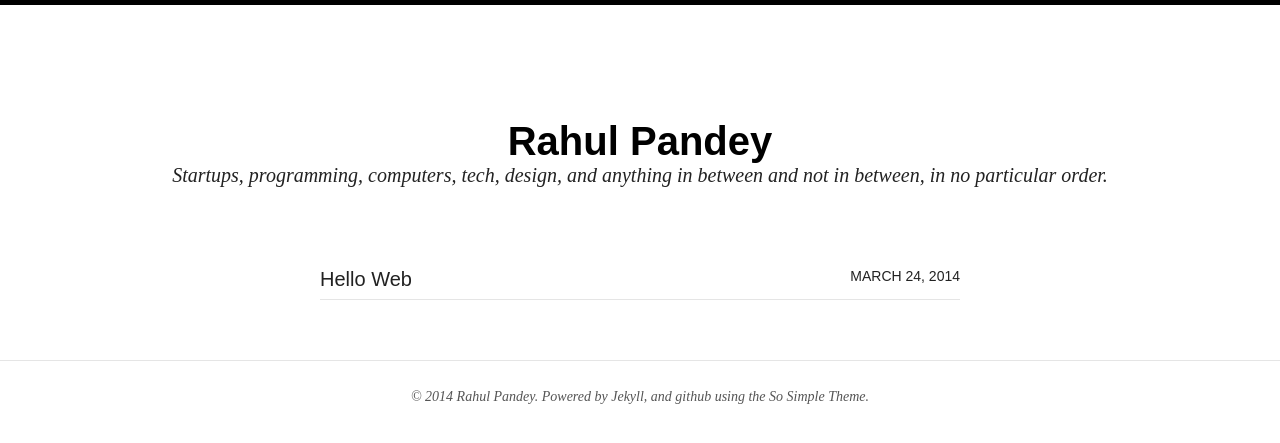
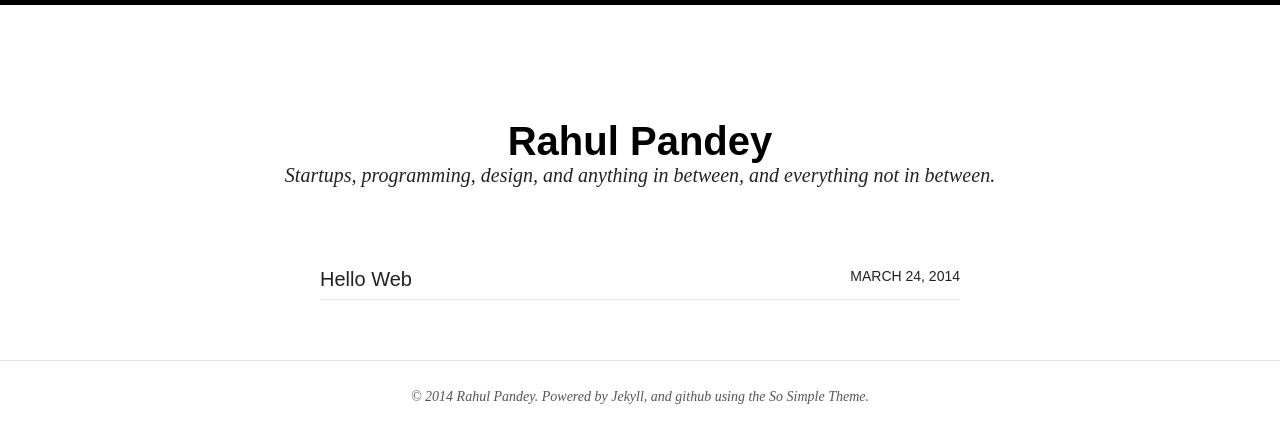
Before and after one commit to rpdemo/rahulpandeyc.github.io, a Jekyll site: the page built from index.html, in a window 1280 px wide. Shown: the top 443 px of the page. Built offline with Jekyll 4.4.1, drawn with Linux system fonts in a browser that asks for light colours; nearby versions of some CDN libraries.

Commit message:
edited: description in config.

```diff
--- a/_config.yml
+++ b/_config.yml
@@ -1,5 +1,5 @@
 title:            Rahul Pandey
-description:      "Startups, programming, computers, tech, design, and anything in between and not in between, in no particular order."
+description:      "Startups, programming, design, and anything in between, and everything not in between."
 #logo:             site-logo.png
 disqus_shortname:
 search:           true
```
